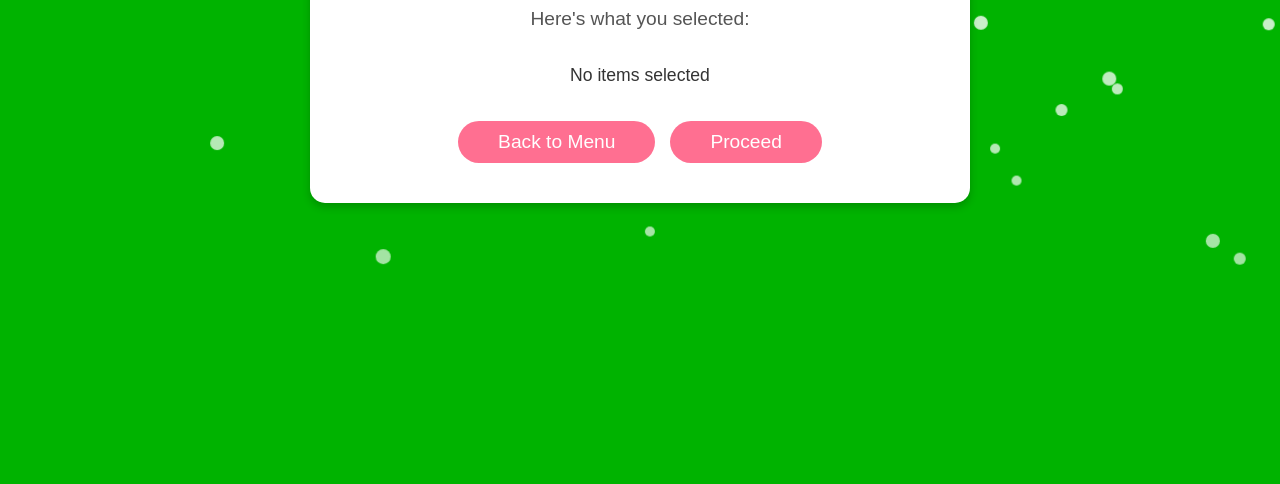
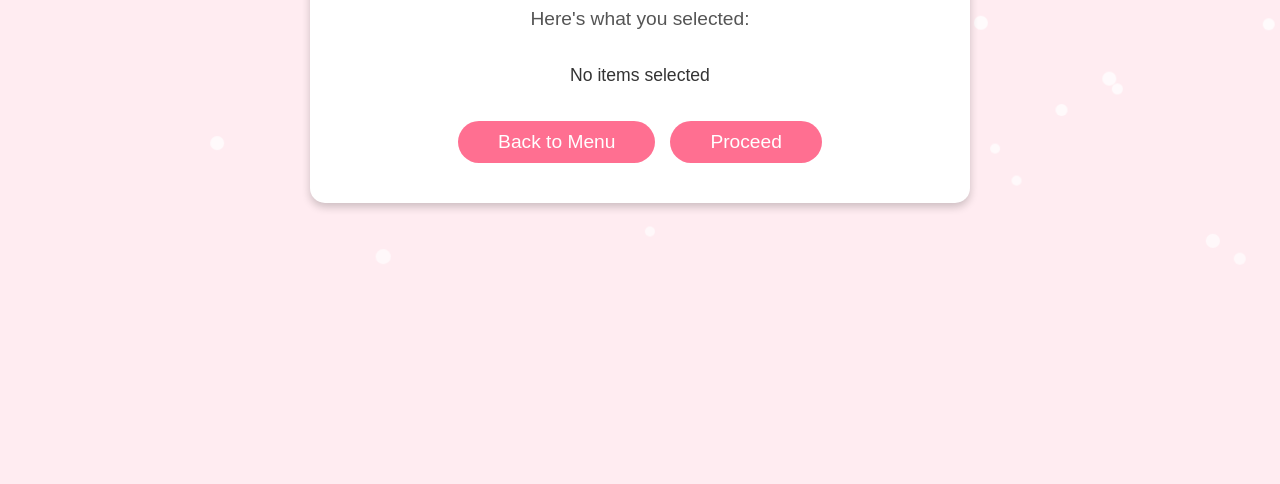
Before and after one commit to vijay152006/Askingout, a plain HTML site: page confirmation.html in a window 1280 px wide. Shown: the part 316-800 px from the top of the page. Drawn offline with Linux system fonts and the light colour scheme.

Commit message:
Update confirmation.css

```diff
--- a/confirmation.css
+++ b/confirmation.css
@@ -2,7 +2,7 @@
 body {
   margin: 0;
   padding: 0;
-  background-color: #00b300; /* Starbucks green background */
+  background-color: #ffecf1; /* Starbucks green background */
   font-family: 'Quicksand', sans-serif;
   color: #333;
   text-align: center;
```
